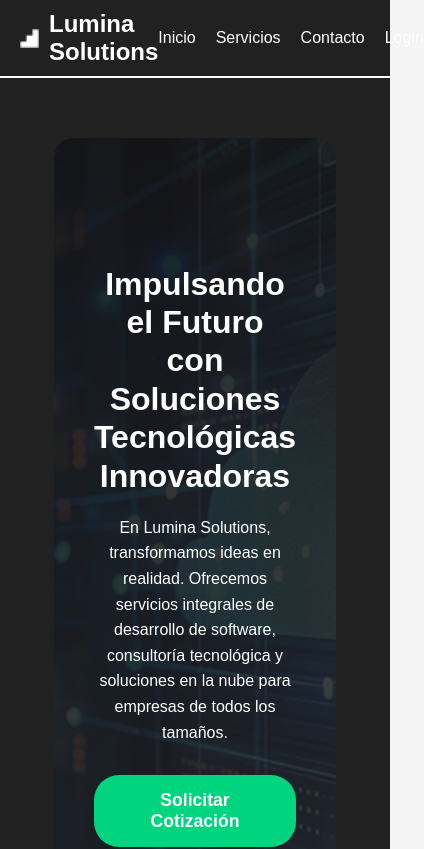
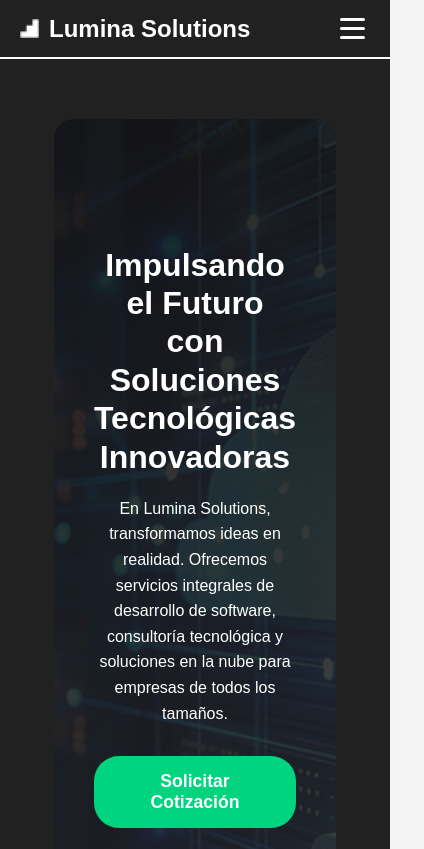
Before and after one commit to L-E789/Lumina_Solutions, an Angular app: page /home in a window 390 px wide. Shown: the top 849 px of the page, 424 px wide, since content can reach past the window. Built offline with nearby package versions, Linux system fonts and the light colour scheme.

Commit message:
feat: Add mobile menu button and responsive styles for navigation

```diff
--- a/src/app/pages/header/header.css
+++ b/src/app/pages/header/header.css
@@ -6,6 +6,7 @@
   background-color: #212121; /* Updated background color */
   color: #fff;
   border-bottom: 2px solid #fff; /* Add white divider line */
+  position: relative;
 }
 
 .logo {
@@ -21,6 +22,39 @@
   height: 19px;
 }
 
+/* Botón hamburguesa - oculto por defecto */
+.mobile-menu-btn {
+  display: none;
+  flex-direction: column;
+  background: none;
+  border: none;
+  cursor: pointer;
+  padding: 5px;
+  z-index: 1001;
+}
+
+.mobile-menu-btn span {
+  width: 25px;
+  height: 3px;
+  background-color: #fff;
+  margin: 3px 0;
+  transition: all 0.3s ease;
+  border-radius: 2px;
+}
+
+/* Animación del botón hamburguesa cuando está abierto */
+.mobile-menu-btn.open span:nth-child(1) {
+  transform: rotate(45deg) translate(5px, 5px);
+}
+
+.mobile-menu-btn.open span:nth-child(2) {
+  opacity: 0;
+}
+
+.mobile-menu-btn.open span:nth-child(3) {
+  transform: rotate(-45deg) translate(7px, -6px);
+}
+
 .nav ul {
   list-style: none;
   display: flex;
@@ -31,10 +65,65 @@
 
 .nav a {
   text-decoration: none;
-  color: #fff;
+  color: #999; /* Color gris por defecto */
   font-size: 1em;
+  transition: color 0.3s ease;
 }
 
 .nav a:hover {
   text-decoration: underline;
+  color: #ccc;
 }
+
+.nav a.active {
+  color: #fff !important; /* Color blanco para el enlace activo */
+  font-weight: bold;
+}
+
+/* Estilos responsivos para dispositivos móviles */
+@media (max-width: 768px) {
+  .mobile-menu-btn {
+    display: flex;
+  }
+
+  .nav {
+    position: absolute;
+    top: 100%;
+    left: 0;
+    width: 100%;
+    background-color: #212121;
+    transform: translateY(-100%);
+    opacity: 0;
+    visibility: hidden;
+    transition: all 0.3s ease;
+    border-top: 1px solid #444;
+    z-index: 1000;
+  }
+
+  .nav.mobile-open {
+    transform: translateY(0);
+    opacity: 1;
+    visibility: visible;
+  }
+
+  .nav ul {
+    flex-direction: column;
+    gap: 0;
+    padding: 20px;
+  }
+
+  .nav ul li {
+    border-bottom: 1px solid #444;
+    padding: 15px 0;
+  }
+
+  .nav ul li:last-child {
+    border-bottom: none;
+  }
+
+  .nav a {
+    font-size: 1.1em;
+    display: block;
+    padding: 5px 0;
+  }
+}
--- a/src/app/pages/header/header.html
+++ b/src/app/pages/header/header.html
@@ -3,12 +3,21 @@
     <img src="/icono_principal.png" alt="Lumina Solutions Icon" class="logo-icon">
     <span>Lumina Solutions</span>
   </div>
-  <nav class="nav">
+
+  <!-- Botón hamburguesa -->
+  <button class="mobile-menu-btn" (click)="toggleMobileMenu()" [class.open]="isMobileMenuOpen"
+          aria-label="Abrir menú de navegación" [attr.aria-expanded]="isMobileMenuOpen">
+    <span></span>
+    <span></span>
+    <span></span>
+  </button>
+
+  <nav class="nav" [class.mobile-open]="isMobileMenuOpen">
     <ul>
-      <li><a href="/home">Inicio</a></li>
-      <li><a href="/services">Servicios</a></li>
-      <li><a href="/contact">Contacto</a></li>
-      <li><a href="/login">Login</a></li>
+      <li><a routerLink="/home" routerLinkActive="active" (click)="closeMobileMenu()">Inicio</a></li>
+      <li><a routerLink="/services" routerLinkActive="active" (click)="closeMobileMenu()">Servicios</a></li>
+      <li><a routerLink="/contact" routerLinkActive="active" (click)="closeMobileMenu()">Contacto</a></li>
+      <li><a routerLink="/login" routerLinkActive="active" (click)="closeMobileMenu()">Login</a></li>
     </ul>
   </nav>
 </header>
--- a/src/app/pages/header/header.ts
+++ b/src/app/pages/header/header.ts
@@ -1,11 +1,21 @@
 import { Component } from '@angular/core';
+import { RouterModule } from '@angular/router';
+import { CommonModule } from '@angular/common';
 
 @Component({
   selector: 'app-header',
-  imports: [],
+  imports: [RouterModule, CommonModule],
   templateUrl: './header.html',
   styleUrl: './header.css'
 })
 export class Header {
+  isMobileMenuOpen = false;
 
+  toggleMobileMenu() {
+    this.isMobileMenuOpen = !this.isMobileMenuOpen;
+  }
+
+  closeMobileMenu() {
+    this.isMobileMenuOpen = false;
+  }
 }
```
